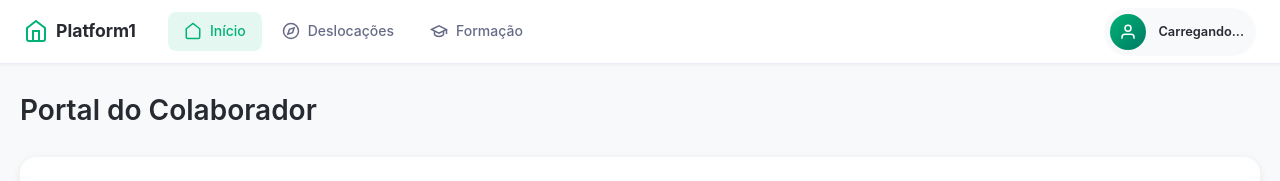
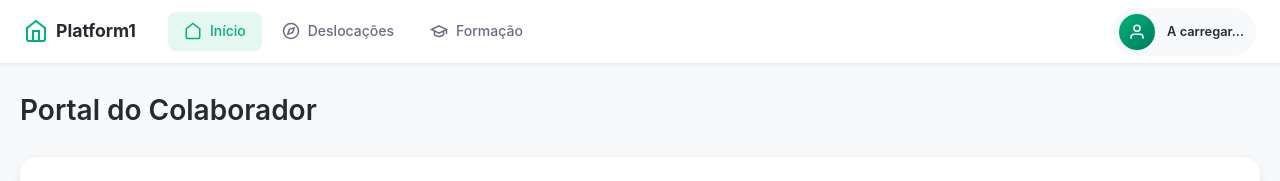
Before and after one commit to andrealmeida6/Platform1, a Jekyll site: the page built from index.html, in a window 1280 px wide. Shown: the top 181 px of the page. Built offline with Jekyll 4.4.1, drawn with Linux system fonts in a browser that asks for light colours; some of the changed lines change nothing that is shown.

Commit message:
fix: Corrige header - adiciona verificação de serviços e logs
- Aguarda DataService e AuthService estarem disponíveis
- Adiciona logs de debug
- Corrige event listeners
- Melhora tratamento de erros

```diff
--- a/_includes/components/header.html
+++ b/_includes/components/header.html
@@ -50,10 +50,10 @@
         </svg>
         <span>Ver como:</span>
       </div>
-      <select class="view-as-select" id="viewAsSelect" onchange="handleViewAsChange(this.value)">
+      <select class="view-as-select" id="viewAsSelect">
         <option value="">-- Eu mesmo --</option>
       </select>
-      <button class="view-as-clear" id="viewAsClear" onclick="handleClearViewAs()" title="Voltar à minha conta" style="display: none;">
+      <button class="view-as-clear" id="viewAsClear" title="Voltar à minha conta" style="display: none;">
         <svg viewBox="0 0 24 24" fill="none" stroke="currentColor" stroke-width="2">
           <path d="M6 18L18 6M6 6l12 12"/>
         </svg>
@@ -78,7 +78,7 @@
         </svg>
       </div>
       <div class="user-info">
-        <span class="user-name" id="userName">Carregando...</span>
+        <span class="user-name" id="userName">A carregar...</span>
         <span class="user-role" id="userRole"></span>
       </div>
     </div>
@@ -88,20 +88,31 @@
 <script>
 // Popula o seletor "Ver como"
 async function initViewAsSelector() {
+  // Aguardar que DataService esteja disponível
+  if (typeof DataService === 'undefined' || typeof AuthService === 'undefined') {
+    console.log('[Header] Aguardando serviços...');
+    setTimeout(initViewAsSelector, 100);
+    return;
+  }
+
   try {
+    console.log('[Header] Inicializando...');
+
     const realUser = await AuthService.getRealUser();
     const currentUser = await AuthService.getCurrentUser();
 
+    console.log('[Header] Utilizador atual:', currentUser?.nome);
+
     // Atualizar info do utilizador no header
     if (currentUser) {
-      document.getElementById('userName').textContent = currentUser.nome;
+      document.getElementById('userName').textContent = currentUser.nome || 'Utilizador';
       const roles = currentUser.roles || [];
       const roleNames = roles.map(r => r.nome).join(', ');
       document.getElementById('userRole').textContent = roleNames || 'Sem role';
 
       // Iniciais no avatar
-      const initials = currentUser.nome.split(' ').map(n => n[0]).slice(0, 2).join('').toUpperCase();
-      document.getElementById('userAvatar').innerHTML = `<span>${initials}</span>`;
+      const initials = (currentUser.nome || 'U').split(' ').map(n => n[0]).slice(0, 2).join('').toUpperCase();
+      document.getElementById('userAvatar').innerHTML = '<span>' + initials + '</span>';
     }
 
     // Verificar se utilizador real pode usar "Ver como" (apenas admin)
@@ -115,15 +126,28 @@
 
         // Carregar colaboradores
         const colaboradores = await AuthService.getColaboradoresComRoles();
+        console.log('[Header] Colaboradores carregados:', colaboradores.length);
 
-        colaboradores.forEach(c => {
-          const option = document.createElement('option');
+        // Limpar opções existentes (exceto a primeira)
+        while (select.options.length > 1) {
+          select.remove(1);
+        }
+
+        colaboradores.forEach(function(c) {
+          var option = document.createElement('option');
           option.value = c.id;
-          const roleNames = (c.roles || []).map(r => r.codigo).join(', ');
-          option.textContent = `${c.nome} (${roleNames || 'sem role'})`;
-          option.selected = (AuthService.isViewAsActive() && currentUser && c.id === currentUser.id);
+          var roleNames = (c.roles || []).map(function(r) { return r.codigo; }).join(', ');
+          option.textContent = c.nome + ' (' + (roleNames || 'sem role') + ')';
+          if (AuthService.isViewAsActive() && currentUser && c.id === currentUser.id) {
+            option.selected = true;
+          }
           select.appendChild(option);
         });
+
+        // Adicionar event listener
+        select.onchange = function() {
+          handleViewAsChange(this.value);
+        };
 
         // Mostrar indicador se "Ver como" está ativo
         updateViewAsIndicator();
@@ -137,11 +161,19 @@
 
     // Mostrar backoffice se utilizador atual tem permissão
     if (currentUser && AuthService.canAccessBackoffice(currentUser)) {
-      const navBackoffice = document.getElementById('navBackoffice');
+      var navBackoffice = document.getElementById('navBackoffice');
       if (navBackoffice) {
         navBackoffice.style.display = 'flex';
       }
     }
+
+    // Setup do botão clear
+    var clearBtn = document.getElementById('viewAsClear');
+    if (clearBtn) {
+      clearBtn.onclick = handleClearViewAs;
+    }
+
+    console.log('[Header] Inicializado com sucesso');
 
   } catch (error) {
     console.error('[Header] Erro ao inicializar:', error);
@@ -149,12 +181,12 @@
 }
 
 function updateViewAsIndicator() {
-  const indicator = document.getElementById('viewAsIndicator');
-  const clearBtn = document.getElementById('viewAsClear');
-  const viewAsName = document.getElementById('viewAsName');
+  var indicator = document.getElementById('viewAsIndicator');
+  var clearBtn = document.getElementById('viewAsClear');
+  var viewAsName = document.getElementById('viewAsName');
 
   if (AuthService.isViewAsActive()) {
-    const viewAsUser = AuthService.getViewAsUser();
+    var viewAsUser = AuthService.getViewAsUser();
     if (viewAsUser && indicator && viewAsName) {
       indicator.style.display = 'flex';
       viewAsName.textContent = viewAsUser.nome;
```
